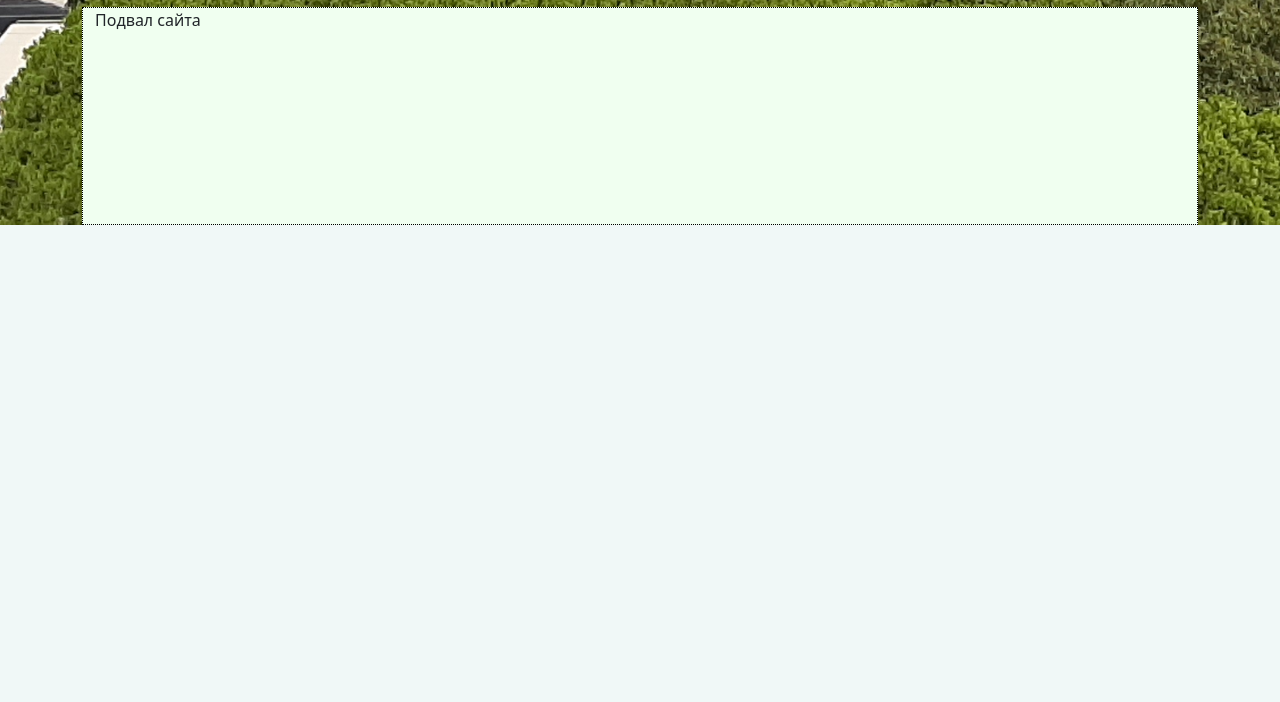
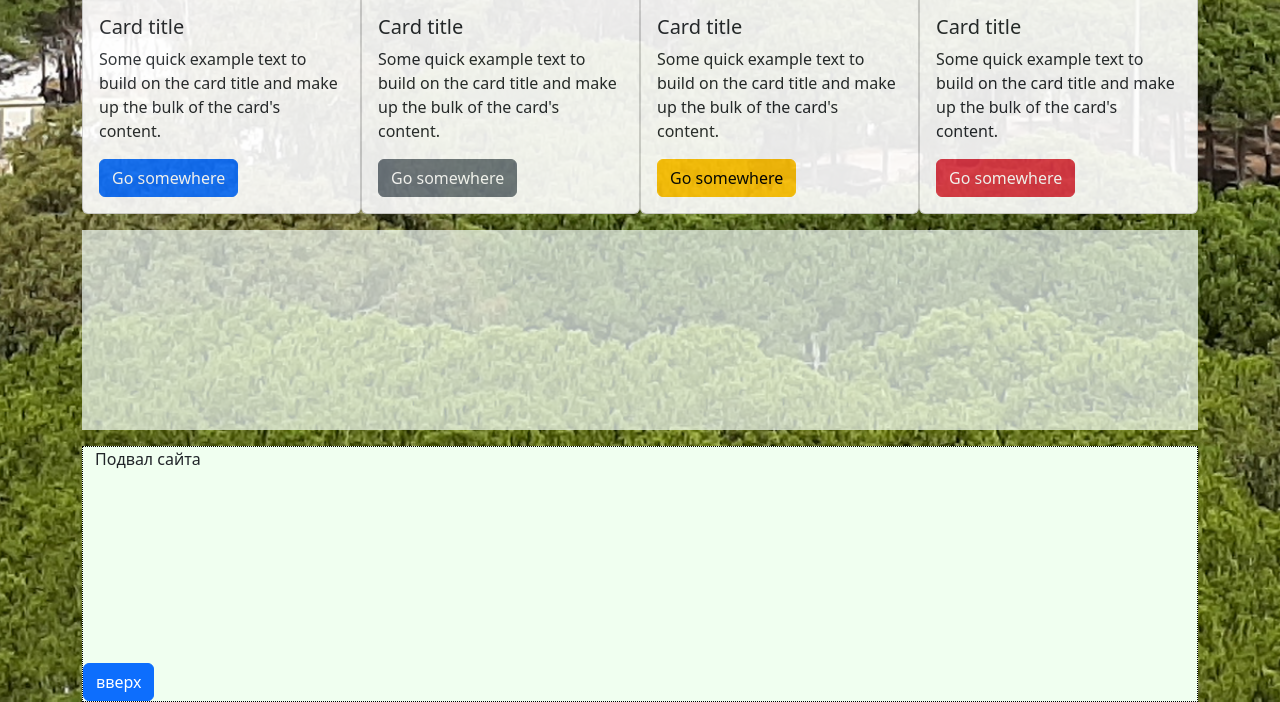
Before and after one commit to Jenny6199/personal_site_001, a Django app: page / in a window 1280 px wide. Shown: the part 1281-1983 px from the top of the page. Before the commit the page ends 1506 px from the top, so only its background shows below. Run offline with Django 4.2, Linux system fonts and the light colour scheme; parts of the project's set-up code (start-up, migrations or seed data) failed here and were passed over.

Commit message:
add card block and id to some divs

```diff
--- a/website_1/mainapp/templates/includes/inc_footer.html
+++ b/website_1/mainapp/templates/includes/inc_footer.html
@@ -2,3 +2,6 @@
 		<div class="visual container">
 			Подвал сайта
 		</div>
+		<div class="">
+			<a href="#up" class="btn btn-primary">вверх</a>
+		</div>
--- a/website_1/mainapp/templates/includes/inc_header.html
+++ b/website_1/mainapp/templates/includes/inc_header.html
@@ -1,6 +1,6 @@
 {% load static %}
 <div class="container center">
-    <div class="header_text">
+    <div class="header_text" id="up">
         заголовок проекта
     </div>
 </div>
--- a/website_1/mainapp/templates/mainapp/index.html
+++ b/website_1/mainapp/templates/mainapp/index.html
@@ -1,10 +1,10 @@
 {% extends 'mainapp/base.html' %}
 {% load static %}
 {% block content %}
-    <div class="" id="menu-box">
+    <div id="menu-box" class="" >
         {% include 'includes/inc_menu.html' %}
     </div>
-    <div class="context flex" id="context-box">
+    <div id="context-box" class="context flex" >
         <div class="left_column box full-height base_color">
             <div class="column_text">
                 <ul class="column_list">
@@ -17,7 +17,7 @@
                     <li><a href="#">ссылка</a></li>
                     <li><a href="#">ссылка</a></li>
                     <li><a href="#">ссылка</a></li>
-                    <li><a href="menu-box">ссылка</a></li>
+                    <li><a href="#up">вверх</a></li>
                 </ul>
             </div>
         </div>
@@ -50,8 +50,42 @@
             </div>
         </div>
     </div>
-    <div class="block box base_color visual" id="button-box">
-        Блок с кнопками
+    <div id="card-box" class="card-box" >
+        <div id="card_1" class="card" style="width: 18rem;">
+            <img src="..." class="card-img-top" alt="изображение 1">
+            <div class="card-body">
+                <h5 class="card-title">Card title</h5>
+                <p class="card-text">Some quick example text to build on the card title and make up the bulk of the card's content.</p>
+                <a href="#" class="btn btn-primary center">Go somewhere</a>
+            </div>
+        </div>
 
+        <div id="card_2" class="card" style="width: 18rem;">
+            <img src="..." class="card-img-top" alt="изображение 2">
+            <div class="card-body">
+                <h5 class="card-title">Card title</h5>
+                <p class="card-text">Some quick example text to build on the card title and make up the bulk of the card's content.</p>
+                <a href="#" class="btn btn-secondary center">Go somewhere</a>
+            </div>
+        </div>
+
+        <div id="card_3" class="card" style="width: 18rem;">
+            <img src="..." class="card-img-top" alt="изображение 3">
+            <div class="card-body">
+                <h5 class="card-title">Card title</h5>
+                <p class="card-text">Some quick example text to build on the card title and make up the bulk of the card's content.</p>
+                <a href="#" class="btn btn-warning">Go somewhere</a>
+            </div>
+        </div>
+
+        <div id="card_4" class="card" style="width: 18rem;">
+            <img src="..." class="card-img-top" alt="изображение 4">
+            <div class="card-body">
+                <h5 class="card-title">Card title</h5>
+                <p class="card-text">Some quick example text to build on the card title and make up the bulk of the card's content.</p>
+                <a href="#" class="btn btn-danger">Go somewhere</a>
+            </div>
+        </div>
     </div>
+    <div id="add-box" class="add-box base_color block visual"></div>
 {% endblock content %}
--- a/website_1/static/css/style.css
+++ b/website_1/static/css/style.css
@@ -51,6 +51,7 @@ header {
 
 .flex {
     display: flex;
+    flex-direction: row;
 }
 
 .block {
@@ -172,4 +173,10 @@ context {
 }
 
 
-/* Title button*/
+/* button-box */
+.card-box {
+    display: flex;
+    justify-content: space-around;
+    opacity: 0.9;
+    margin-bottom: 1em;
+}
```
